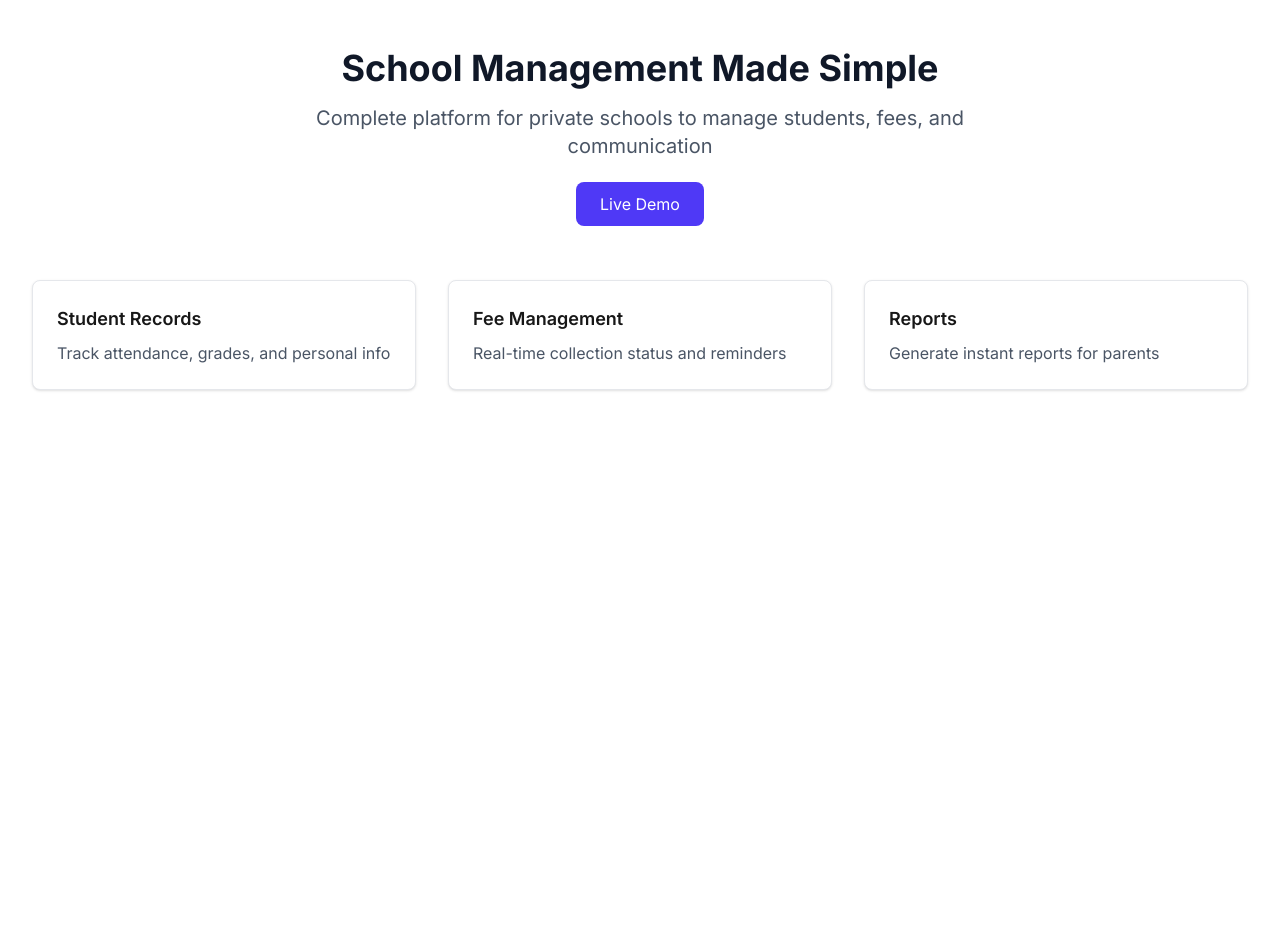
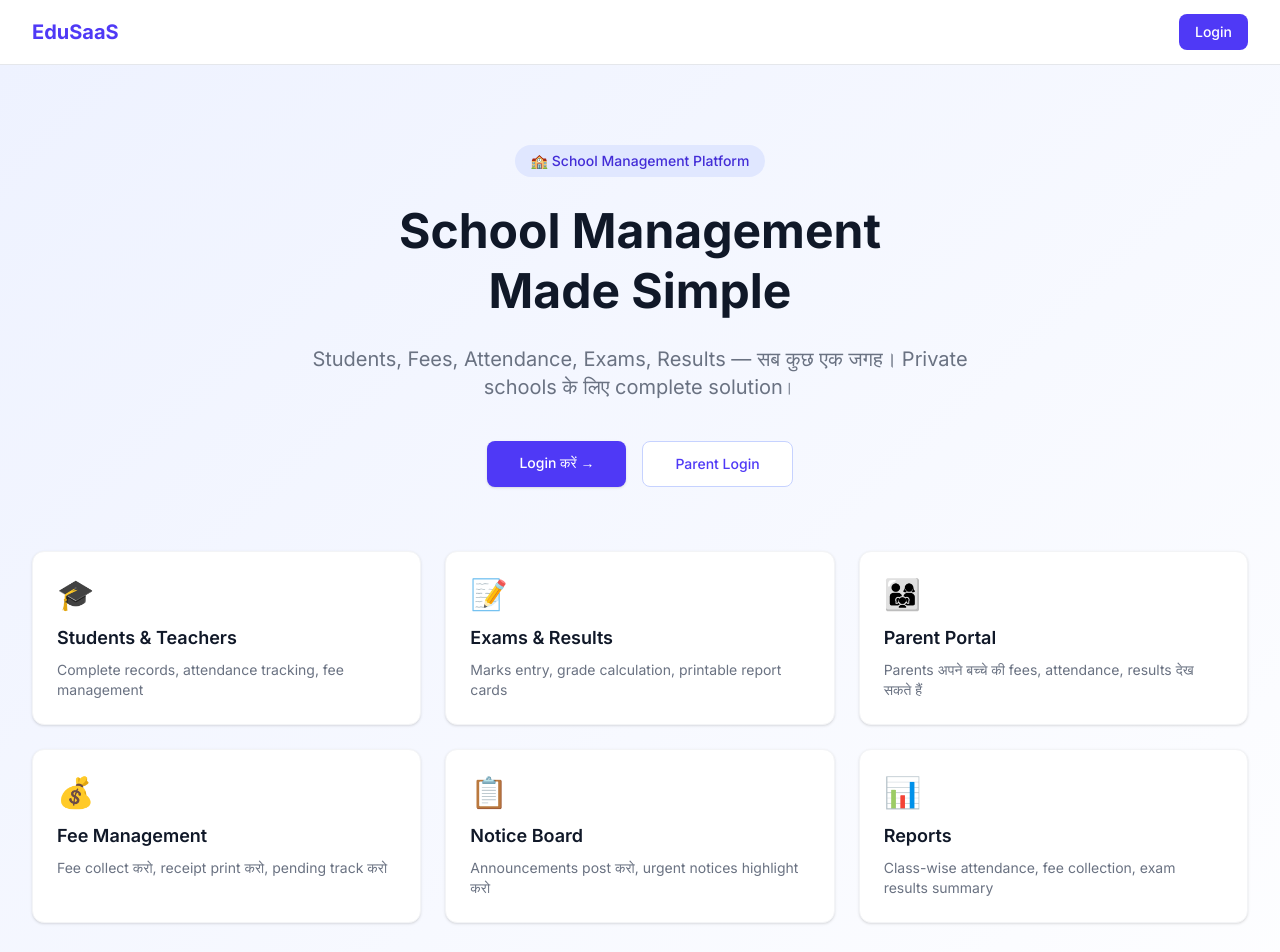
Before and after one commit to kp1153/school-saas, a Next.js app: page / in a window 1280 px wide. Shown: the top 952 px of the page. Before the commit the page ends 800 px from the top, so only its background shows below. Built offline with nearby package versions, Linux system fonts and the light colour scheme; no server answers.

Commit message:
force deploy

```diff
--- a/app/layout.js
+++ b/app/layout.js
@@ -104,7 +104,24 @@ export default async function RootLayout({ children }) {
             <main className="ml-64 flex-1 p-8">{children}</main>
           </div>
         ) : (
-          <main>{children}</main>
+          <div>
+            <nav className="bg-white border-b border-gray-200">
+              <div className="max-w-7xl mx-auto px-4 sm:px-6 lg:px-8">
+                <div className="flex justify-between items-center h-16">
+                  <div className="text-xl font-bold text-indigo-600">
+                    EduSaaS
+                  </div>
+                  <Link
+                    href="/login"
+                    className="bg-indigo-600 text-white px-4 py-2 rounded-lg hover:bg-indigo-700 text-sm font-medium"
+                  >
+                    Login
+                  </Link>
+                </div>
+              </div>
+            </nav>
+            <main>{children}</main>
+          </div>
         )}
       </body>
     </html>
--- a/app/page.js
+++ b/app/page.js
@@ -2,43 +2,77 @@ import Link from "next/link";
 
 export default function HomePage() {
   return (
-    <div className="max-w-7xl mx-auto px-4 sm:px-6 lg:px-8 py-12">
+    <div className="min-h-screen bg-gradient-to-br from-indigo-50 to-white">
       {/* Hero Section */}
+      <div className="max-w-7xl mx-auto px-4 sm:px-6 lg:px-8 py-20">
         <div className="text-center mb-16">
-        <h1 className="text-4xl font-bold text-gray-900 mb-4">
-          School Management Made Simple
+          <div className="inline-block px-4 py-1.5 bg-indigo-100 text-indigo-700 rounded-full text-sm font-medium mb-6">
+            🏫 School Management Platform
+          </div>
+          <h1 className="text-5xl font-bold text-gray-900 mb-6 leading-tight">
+            School Management<br />Made Simple
           </h1>
-        <p className="text-xl text-gray-600 max-w-2xl mx-auto">
-          Complete platform for private schools to manage students, fees, and
-          communication
+          <p className="text-xl text-gray-500 max-w-2xl mx-auto mb-10">
+            Students, Fees, Attendance, Exams, Results — सब कुछ एक जगह।
+            Private schools के लिए complete solution।
           </p>
-        <div className="mt-8">
+          <div className="flex justify-center gap-4">
             <Link
-            href="/dashboard"
-            className="bg-indigo-600 text-white px-6 py-3 rounded-lg hover:bg-indigo-700"
-          >
-            Live Demo
+              href="/login"
+              className="bg-indigo-600 text-white px-8 py-3 rounded-lg hover:bg-indigo-700 font-medium text-sm shadow-sm">
+              Login करें →
+            </Link>
+            <Link
+              href="/parent/login"
+              className="bg-white text-indigo-600 px-8 py-3 rounded-lg hover:bg-indigo-50 font-medium text-sm border border-indigo-200">
+              Parent Login
             </Link>
           </div>
         </div>
 
         {/* Features */}
-      <div className="grid md:grid-cols-3 gap-8">
-        <div className="bg-white p-6 rounded-lg shadow-sm border border-gray-200">
-          <h3 className="text-lg font-semibold mb-2">Student Records</h3>
-          <p className="text-gray-600">
-            Track attendance, grades, and personal info
-          </p>
+        <div className="grid md:grid-cols-3 gap-6 mb-12">
+          <div className="bg-white p-6 rounded-xl shadow-sm border border-gray-100">
+            <div className="text-3xl mb-3">🎓</div>
+            <h3 className="text-lg font-semibold text-gray-900 mb-2">Students & Teachers</h3>
+            <p className="text-gray-500 text-sm">Complete records, attendance tracking, fee management</p>
           </div>
-        <div className="bg-white p-6 rounded-lg shadow-sm border border-gray-200">
-          <h3 className="text-lg font-semibold mb-2">Fee Management</h3>
-          <p className="text-gray-600">
-            Real-time collection status and reminders
-          </p>
+          <div className="bg-white p-6 rounded-xl shadow-sm border border-gray-100">
+            <div className="text-3xl mb-3">📝</div>
+            <h3 className="text-lg font-semibold text-gray-900 mb-2">Exams & Results</h3>
+            <p className="text-gray-500 text-sm">Marks entry, grade calculation, printable report cards</p>
           </div>
-        <div className="bg-white p-6 rounded-lg shadow-sm border border-gray-200">
-          <h3 className="text-lg font-semibold mb-2">Reports</h3>
-          <p className="text-gray-600">Generate instant reports for parents</p>
+          <div className="bg-white p-6 rounded-xl shadow-sm border border-gray-100">
+            <div className="text-3xl mb-3">👨‍👩‍👧</div>
+            <h3 className="text-lg font-semibold text-gray-900 mb-2">Parent Portal</h3>
+            <p className="text-gray-500 text-sm">Parents अपने बच्चे की fees, attendance, results देख सकते हैं</p>
+          </div>
+          <div className="bg-white p-6 rounded-xl shadow-sm border border-gray-100">
+            <div className="text-3xl mb-3">💰</div>
+            <h3 className="text-lg font-semibold text-gray-900 mb-2">Fee Management</h3>
+            <p className="text-gray-500 text-sm">Fee collect करो, receipt print करो, pending track करो</p>
+          </div>
+          <div className="bg-white p-6 rounded-xl shadow-sm border border-gray-100">
+            <div className="text-3xl mb-3">📋</div>
+            <h3 className="text-lg font-semibold text-gray-900 mb-2">Notice Board</h3>
+            <p className="text-gray-500 text-sm">Announcements post करो, urgent notices highlight करो</p>
+          </div>
+          <div className="bg-white p-6 rounded-xl shadow-sm border border-gray-100">
+            <div className="text-3xl mb-3">📊</div>
+            <h3 className="text-lg font-semibold text-gray-900 mb-2">Reports</h3>
+            <p className="text-gray-500 text-sm">Class-wise attendance, fee collection, exam results summary</p>
+          </div>
+        </div>
+
+        {/* CTA */}
+        <div className="text-center bg-indigo-900 rounded-2xl p-10 text-white">
+          <h2 className="text-2xl font-bold mb-3">अपने school को digital बनाएं</h2>
+          <p className="text-indigo-300 mb-6 text-sm">आज ही शुरू करें — setup में 5 मिनट लगते हैं</p>
+          <Link
+            href="/login"
+            className="bg-white text-indigo-700 px-8 py-3 rounded-lg hover:bg-indigo-50 font-medium text-sm">
+            Get Started →
+          </Link>
         </div>
       </div>
     </div>
```
Lines whose indentation alone changed are shown as unchanged.
